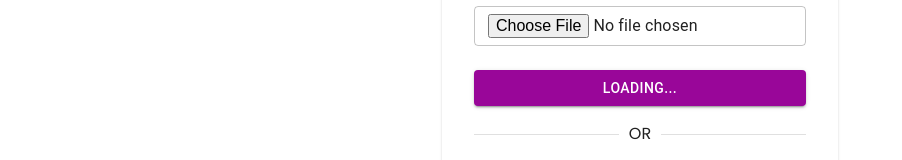
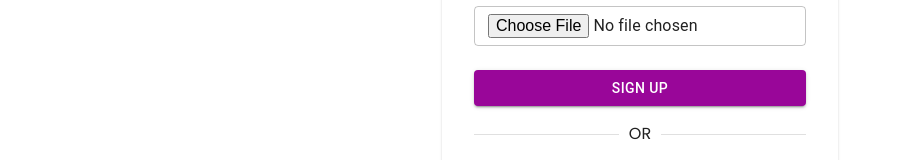
Before and after one commit to Moin3/wishper-wave-frontend, a React (Vite) app: page /signup in a window 1280 px wide. Shown: the part 428-588 px from the top of the page, without its empty margins (0-902 px from the left). Built offline with nearby package versions, Linux system fonts and the light colour scheme.

Commit message:
lodaing text show

```diff
--- a/src/components/reusable/CustomBtn.jsx
+++ b/src/components/reusable/CustomBtn.jsx
@@ -15,7 +15,7 @@ const CustomBtn = ({label,isLoading}) => {
           '&:hover':{backgroundColor: '#b21eb2'}
         }}
     >
-        {isLoading ? label : "Loading..."}
+        {isLoading ? "Loading..." : label}
     </Button>
   )
 }
--- a/src/pages/SignIn.jsx
+++ b/src/pages/SignIn.jsx
@@ -49,12 +49,12 @@ export default function SignIn() {
         const response=signInUser.data
           if(response.success){
             toast.success(response.msg)
-            setLoading(false)
             navigate('/')
             localStorage.setItem('token',JSON.stringify(response.token))
             localStorage.setItem('user',JSON.stringify(response.user))
             setToken(response.token)
             setUser(response.user)
+            setLoading(false)
           }
       }else{
         toast.error('Fill up all field')
```
